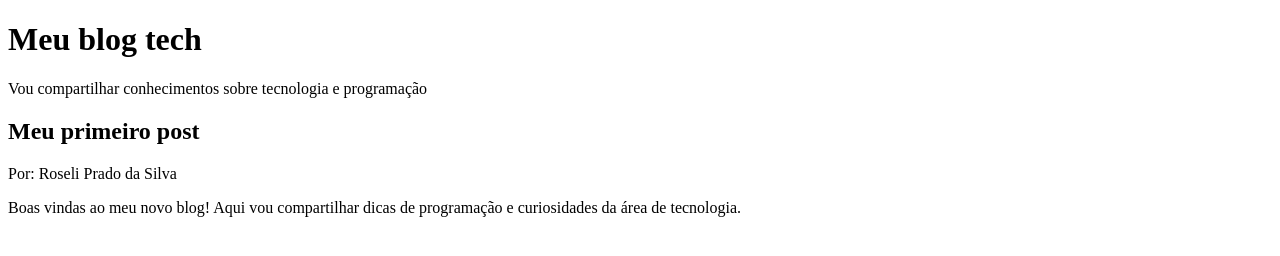
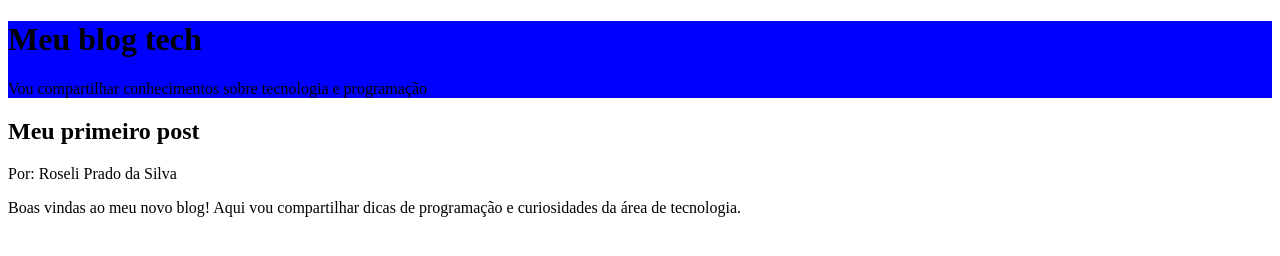
Before and after one commit to profrose26/roseli-pagina-web, a plain HTML site: page index.html in a window 1280 px wide. Drawn offline with Linux system fonts and the light colour scheme.

Commit message:
background

```diff
--- a/index.html
+++ b/index.html
@@ -4,6 +4,11 @@
         <meta charset="UTF-8">
         <meta name="viewport" content="width=device-width, initial-scale=1.0">
         <title>Blog</title>
+        <style>
+            header{
+                background-color: blue;
+            }
+        </style>
     </head>
      <body>
          <header>
```
